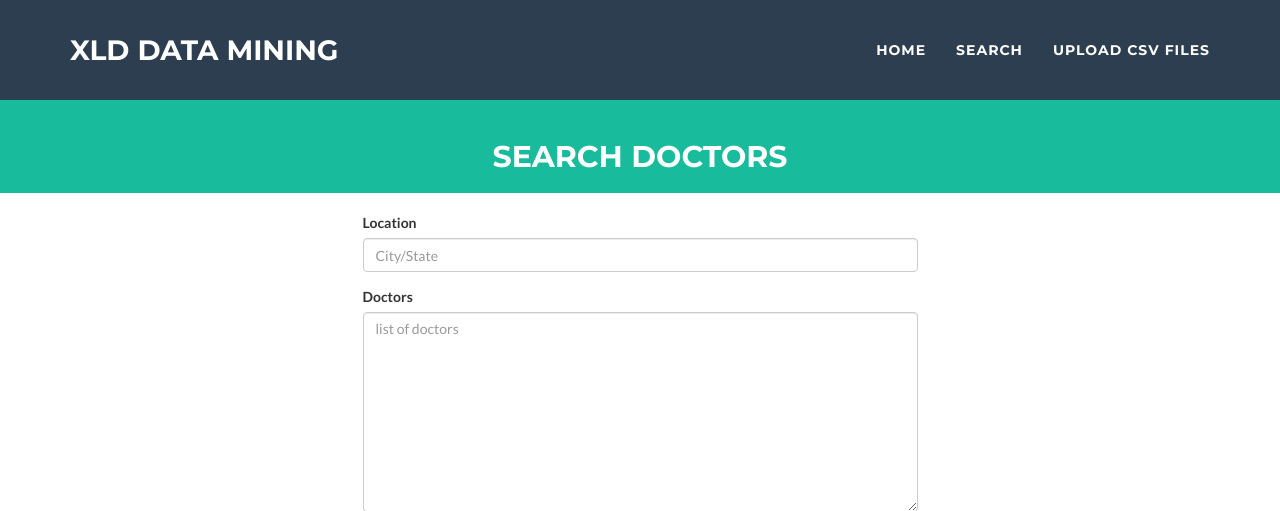
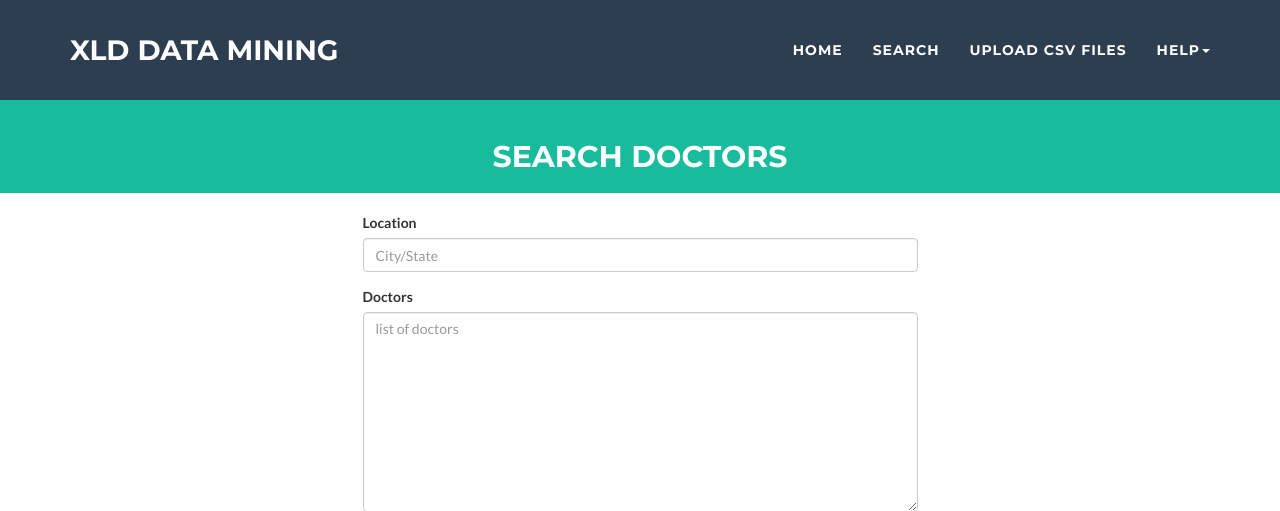
Before and after one commit to wthompsonTier1/xldscraper, a CodeIgniter app: page /database/index.php/doctors/bulkadd in a window 1280 px wide. Shown: the top 511 px of the page. Run offline with CodeIgniter, Linux system fonts and the light colour scheme; some libraries are stand-ins or nearby versions.

Commit message:
Added help menu to navigation.  This includes document for Suggested Scrape Process, Find Google place ids, and finding Facebook page ids.

```diff
--- a/application/controllers/Doctors.php
+++ b/application/controllers/Doctors.php
@@ -5,6 +5,7 @@
                 parent::__construct();
                 $this->load->model('Searchsites_model');
                 $this->load->model('ScrapeResults_model');
+                $this->load->model("Help_model");
                 $this->load->helper('url');
 				$this->output->delete_cache();
 
@@ -22,6 +23,7 @@
 
 			$data['title'] = "Search Doctors";
 			$data['sitetitle'] = "XLD Data Mining";
+			$data['helpitems'] = $this->Help_model->get_help_items();
 
 
 	        $this->load->view('templates/header', $data);
--- a/application/controllers/Pages.php
+++ b/application/controllers/Pages.php
@@ -8,8 +8,13 @@
 	                show_404();
 	        }
 			$this->load->helper("url");
+			$this->load->model("Help_model");
+
+
 	        $data['title'] = ucfirst($page); // Capitalize the first letter
 	        $data['sitetitle'] = "XLD Data Mining";
+			$data['helpitems'] = $this->Help_model->get_help_items();
+
 
 	        $this->load->view('templates/header', $data);
 	        $this->load->view('templates/navigation', $data);
--- a/application/controllers/Uploadcsv.php
+++ b/application/controllers/Uploadcsv.php
@@ -7,11 +7,14 @@
                 parent::__construct();
                 $this->load->model('Searchsites_model');
                 $this->load->model('ScrapeResults_model');
+                $this->load->model("Help_model");
                 $this->load->helper(array('url','form'));
 				$this->output->delete_cache();
 				$this->data['sitetitle'] = "XLD Data Mining";
 				$this->data['title'] = "Upload CSV and Run Scraper";
 				$this->data['error'] = " ";
+				$this->data['helpitems'] = $this->Help_model->get_help_items();
+
 				//error_log("DATA:::>>>");
 				//error_log(json_encode($this->data));
         }
@@ -25,6 +28,7 @@
 	        }
 
 			$this->data['error'] = " ";
+
             $this->load->view("templates/header", $this->data);
             $this->load->view("templates/navigation", $this->data);
 			$this->load->view('uploadcsv/upload_form', $this->data);
--- /dev/null
+++ b/application/models/Help_model.php
@@ -0,0 +1,12 @@
+<?php
+	class Help_model extends CI_Model {
+		public function get_help_items(){
+			$temp = array();
+			$temp[] = array("Find Google Place ID", "/help_files/How-To-Find-Google-Place-Id.pdf");
+			$temp[] = array("Find Facebook Page ID", "/help_files/How-To-Find-Facebook-Page-Id.pdf");
+			$temp[] = array("Suggested Scrape Process", "/help_files/Suggested-Scrape-Process.pdf");
+
+			return $temp;
+		}
+	}
+?>
--- a/application/views/templates/navigation.php
+++ b/application/views/templates/navigation.php
@@ -21,6 +21,16 @@
                     <li class="page-scroll">
                         <a href="<?php echo base_url(); ?>uploadcsv/index">Upload CSV Files</a>
                     </li>
+                    <li class="dropdown">
+						  <a data-toggle="dropdown">Help<span class="caret"></span></a>
+						  <ul class="dropdown-menu">
+							  <?php
+								foreach($helpitems as $hi){
+									echo "<li><a style='color:#18BC9C' href='".$hi[1]."'>".$hi[0]."</a></li>";
+								}
+							  ?>
+						  </ul>
+                    </li>
                 </ul>
             </div>
             <!-- /.navbar-collapse -->
```
Also changed, not shown: 6 other files.
